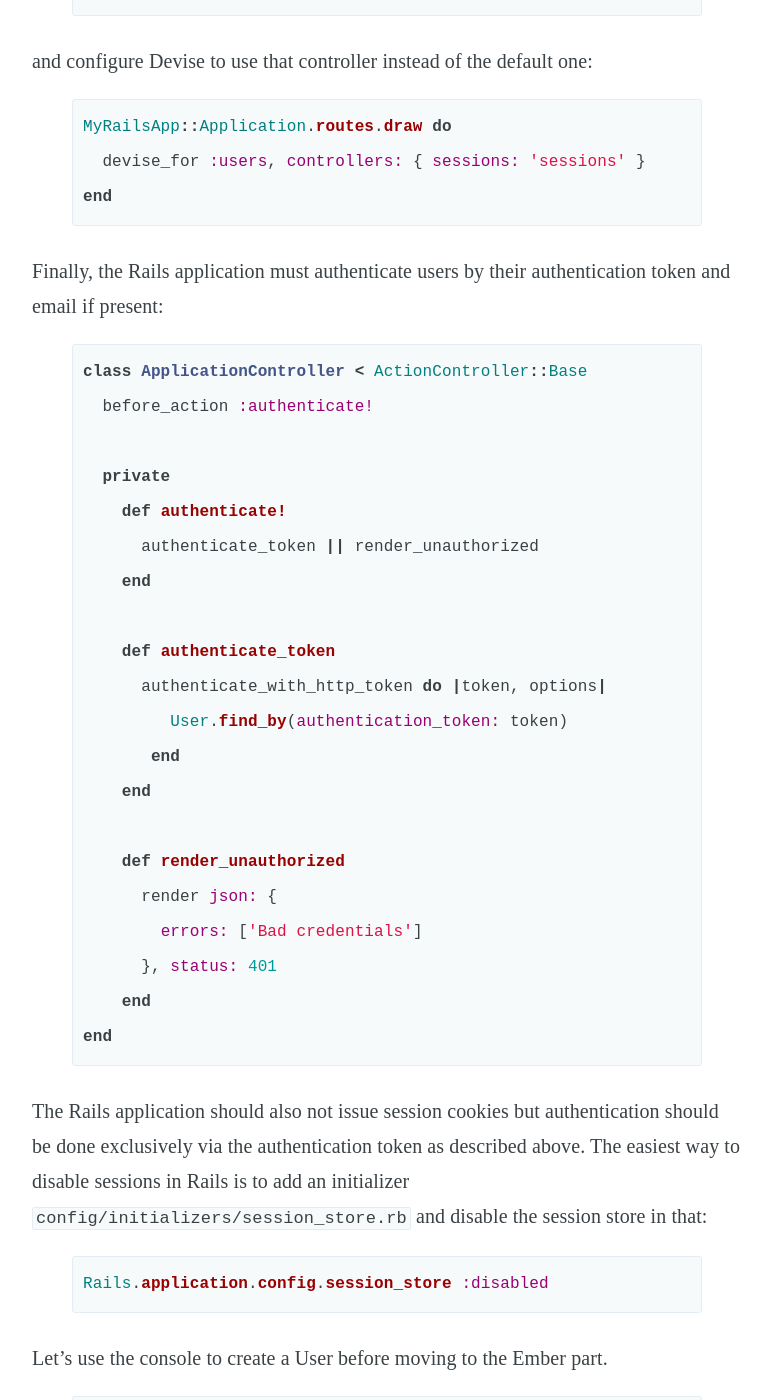
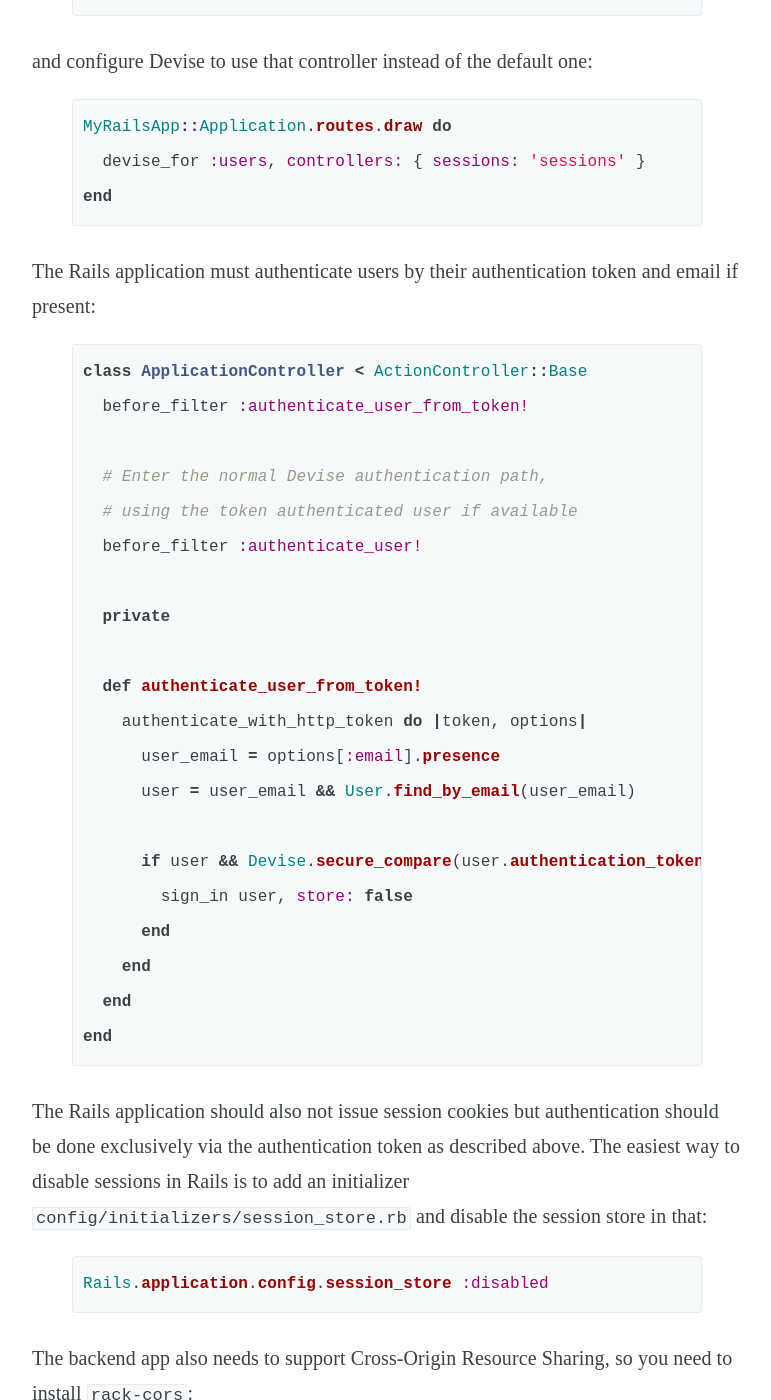
Before and after one commit to romulomachado/romulomachado.github.io, a Jekyll site: the page built from _posts/2015-09-28-using-ember-simple-auth-with-devise.md, in a window 1280 px wide and 1400 px high, scrolled down 2256 px. Shown: the whole window, without its empty margins (253-1024 px from the left). Built offline with Jekyll 4.4.1, drawn with Linux system fonts in a browser that asks for light colours; emoji names are drawn with the system emoji font; some web fonts are replaced; comment, search, counter and statistics services are not loaded; some of the changed text lies outside the part shown.

Commit message:
Update ESA blog post

```diff
--- a/_posts/2015-09-28-using-ember-simple-auth-with-devise.md
+++ b/_posts/2015-09-28-using-ember-simple-auth-with-devise.md
@@ -70,29 +70,28 @@
 end
 {% endhighlight %}
 
-Finally, the Rails application must authenticate users by their authentication
-token and email if present:
+The Rails application must authenticate users by their authentication token and email if present:
 
 {% highlight ruby %}
 class ApplicationController < ActionController::Base
-  before_action :authenticate!
+  before_filter :authenticate_user_from_token!
+
+  # Enter the normal Devise authentication path,
+  # using the token authenticated user if available
+  before_filter :authenticate_user!
 
   private
-    def authenticate!
-      authenticate_token || render_unauthorized
+
+  def authenticate_user_from_token!
+    authenticate_with_http_token do |token, options|
+      user_email = options[:email].presence
+      user = user_email && User.find_by_email(user_email)
+
+      if user && Devise.secure_compare(user.authentication_token, token)
+        sign_in user, store: false
+      end
     end
-
-    def authenticate_token
-      authenticate_with_http_token do |token, options|
-         User.find_by(authentication_token: token)
-       end
-    end
-
-    def render_unauthorized
-      render json: {
-        errors: ['Bad credentials']
-      }, status: 401
-    end
+  end
 end
 {% endhighlight %}
 
@@ -105,7 +104,34 @@
 Rails.application.config.session_store :disabled
 {% endhighlight %}
 
-Let's use the console to create a User before moving to the Ember part.
+The backend app also needs to support Cross-Origin Resource Sharing, so you need to install `rack-cors`:
+
+Add it to the Gemfile:
+
+{% highlight ruby %}
+gem 'rack-cors', :require => 'rack/cors'
+{% endhighlight %}
+
+In `config/application.rb`, add:
+
+{% highlight ruby %}
+module YourApp
+  class Application < Rails::Application
+
+    # ...
+
+    config.middleware.insert_before 0, "Rack::Cors" do
+      allow do
+        origins '*'
+        resource '*', :headers => :any, :methods => [:get, :post, :options]
+      end
+    end
+
+  end
+end
+{% endhighlight %}
+
+Use the console to create a User before moving to the Ember part.
 
 {% highlight ruby %}
 > User.create! email: "user@example.com", password: "password"
@@ -113,15 +139,15 @@
 
 ## The front-end side
 
-Using [ember-cli](http://www.ember-cli.com/), let's create the app:
+Using [ember-cli](http://www.ember-cli.com/), create the app:
 
 {% highlight bash %}
 ember new frontend
 {% endhighlight %}
 
-_Make sure you're using Ember `2.0.0`._
+_Make sure you're using Ember `>= 2.0.0`._
 
-Let's install the addon `ember-simple-auth`:
+Install the addon `ember-simple-auth`:
 
 {% highlight bash %}
 ember install ember-simple-auth
@@ -131,7 +157,7 @@
 
 This example app will have basically 3 pages: a landing page (where we'll show information about the app), a login page and a dashboard page (only logged users can see).
 
-First, let's make the `application.js` route extend `ApplicationRouteMixin`.
+First, make the `application.js` route extend `ApplicationRouteMixin`.
 
 > The `ApplicationRouteMixin` mixin defines actions that are triggered when authentication is required, when the session has successfully been authenticated or invalidated or when authentication or invalidation fails or authorization is rejected by the server.
 
@@ -143,7 +169,7 @@
 export default Ember.Route.extend(ApplicationRouteMixin);
 {% endhighlight %}
 
-Now, the landing page. Let's create a file named `index.hbs` on `app/templates/` and move the `<h2 id="title">Welcome to Ember</h2>` from `app/templates/application.hbs` to that file. Both templates should look like this:
+Now, the landing page. Create a file named `index.hbs` on `app/templates/` and move the `<h2 id="title">Welcome to Ember</h2>` from `app/templates/application.hbs` to that file. Both templates should look like this:
 
 {% highlight html %}
 {% raw %}
@@ -159,9 +185,9 @@
 
 ![Welcome to Ember]({{site.url}}/public/images/blog/2015-09-28-ember-simple-auth/welcome-to-ember.png)
 
-Now that we have a landing page, let's create the login page.
+Habemus landing page! On to the login page now.
 
-Using `ember g`, we will generate a route named `login`.
+Using `ember g`, generate a route named `login`:
 
 {% highlight bash %}
 ember g route login
@@ -169,7 +195,7 @@
 
 That will create two files (`app/routes/login.js` and `app/templates/login.hbs`), will add a route to `app/router.js` and create unit tests as well.
 
-We now have a `/login` page we can link to. Let's add the following code to the bottom of our landing page:
+A `/login` now exists and you can link to. Add the following code to the bottom of your landing page:
 
 {% highlight html %}
 {% raw %}
@@ -197,13 +223,13 @@
 
 ![Login page]({{site.url}}/public/images/blog/2015-09-28-ember-simple-auth/login.png)
 
-Now, we have to create a login-form component to handle the login.
+Now, you have to create a login-form component to handle the login.
 
 {% highlight bash %}
 ember g component login-form
 {% endhighlight %}
 
-On `app/templates/components/login-form.hbs`, let's add:
+In `app/templates/components/login-form.hbs`, add:
 
 {% highlight html %}
 {% raw %}
@@ -284,7 +310,7 @@
 export default Devise.extend({});
 {% endhighlight %}
 
-We also need to tell our adapter to use it on all Ember Data requests:
+You also need to tell the application adapter to use it on all Ember Data requests:
 
 {% highlight javascript %}
 // app/adapters/application.js
@@ -296,7 +322,7 @@
 });
 {% endhighlight %}
 
-Now, we have to update our `login-form` component. We need to inject ember-simple-auth's session and update our authenticate action.
+Now, you have to update our `login-form` component. You need to inject ember-simple-auth's session and update the authenticate action.
 
 > The **session** service is the main interface to the library. It defines the authenticate, invalidate and authorize methods as well as the session events as shown above.
 
@@ -322,7 +348,7 @@
 });
 {% endhighlight %}
 
-We also need to update the `'connect-src'` attribute on contentSecurityPolicy:
+You also need to update the `'connect-src'` attribute on contentSecurityPolicy:
 
 {% highlight javascript %}
 // config/environment.js
@@ -331,7 +357,7 @@
 }
 {% endhighlight %}
 
-We just need to create our dashboard page, make it protected and redirect the user after login or a logged user accessing the root of the application.
+Now, you create the dashboard page, make it protected and redirect the user after login or a logged user accessing the root of the application.
 
 Generate the route:
 
@@ -404,6 +430,11 @@
 
 ##### Updates: Jan 13th
 
-* Did some refactoring on `ApplicationController`
-* Added devise authorizer (Thanks Tobias Schlottke)
-* Updated some ESA concepts
+* Did some refactoring on `ApplicationController`.
+* Added devise authorizer (Thanks Tobias Schlottke).
+* Updated some ESA concepts.
+
+##### Updates: Feb 19th
+
+* Brought back old `ApplicationController`, the refactored one was not working.
+* Added `rack-cors` step to server-side setup.
```
Also changed, not shown: other parts of _posts/2015-09-28-using-ember-simple-auth-with-devise.md (+7 -7 lines).
